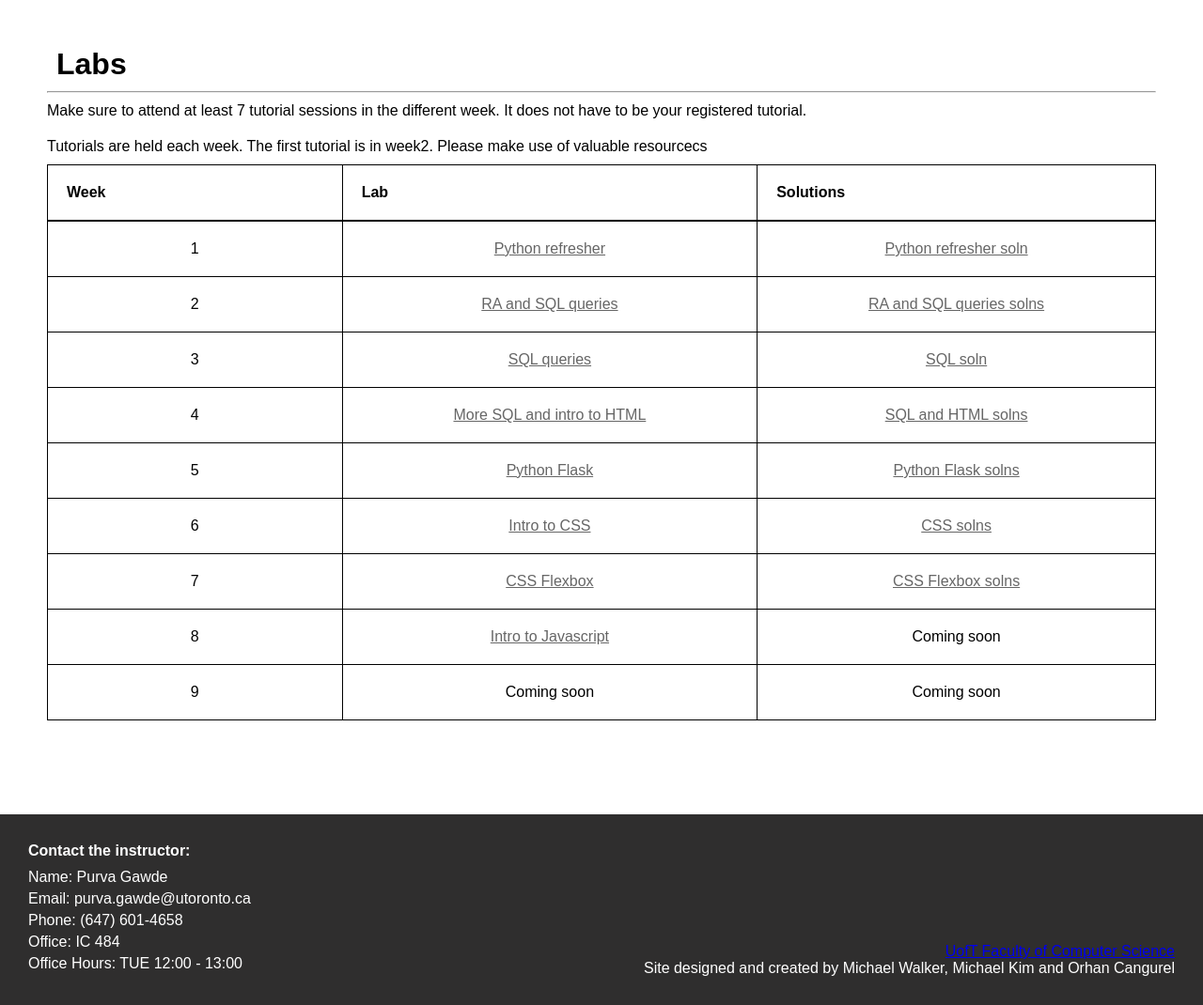
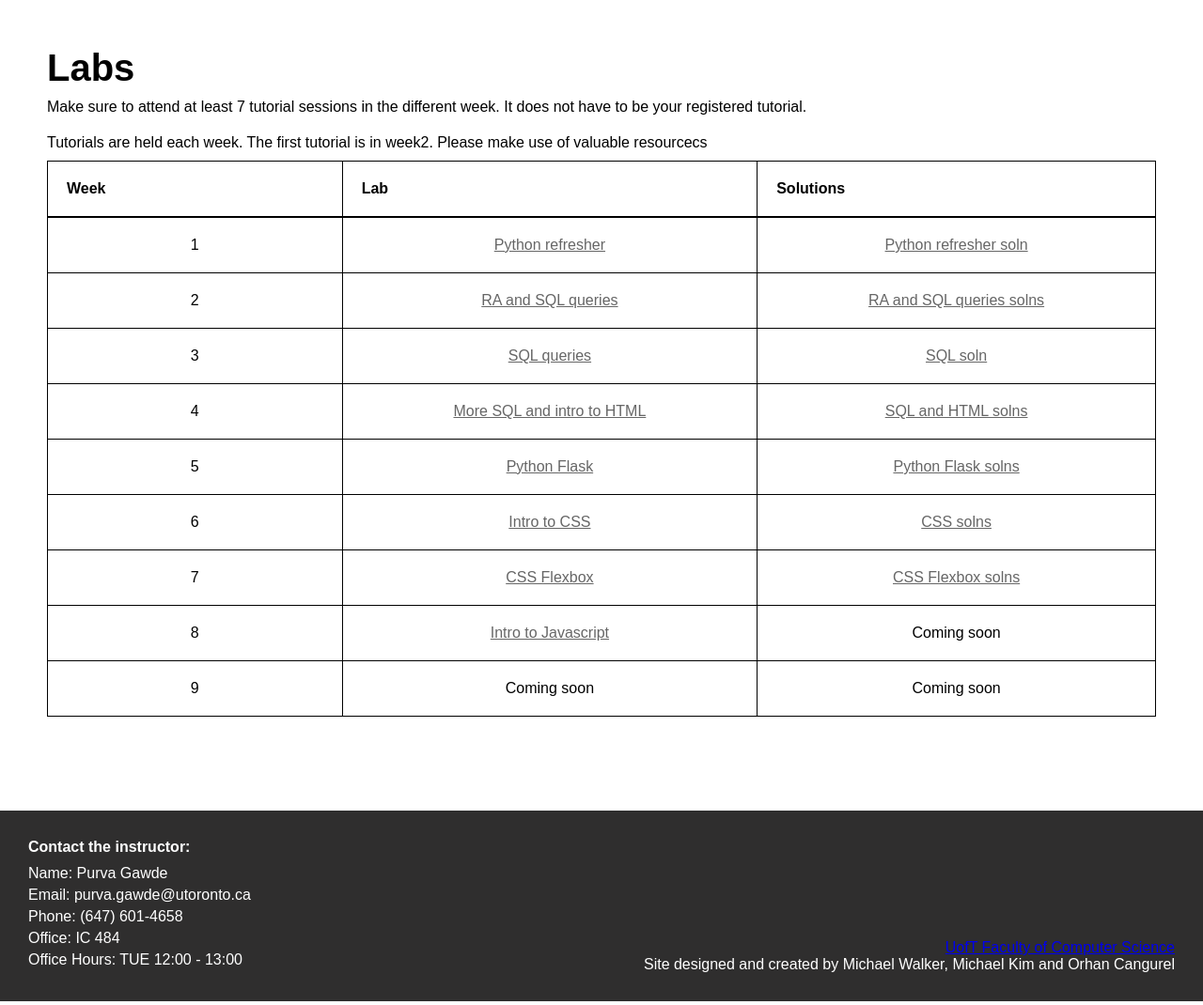
Before and after one commit to MichaelWK04/Assignment3, a Flask app: page /lab in a window 1280 px wide. Shown: the part 65-1135 px from the top of the page at 94% size. Run offline with Flask 3, Linux system fonts and the light colour scheme.

Commit message:
Fixed some inconsistencies

```diff
--- a/static/css/Calendar.css
+++ b/static/css/Calendar.css
@@ -4,8 +4,8 @@
 }
 
 #content h1 {
-  padding: 20px 0px;
-  font-size: 3em;
+  padding-bottom: 20px;
+  font-size: 2.5em;
   font-style: bold;
 }
 
--- a/static/css/Lab.css
+++ b/static/css/Lab.css
@@ -1,6 +1,10 @@
 #content {
   padding: 50px 50px 100px;
   background-color: white;
+}
+
+#content h1 {
+  font-size: 2.5em;
 }
 
 #content p {
--- a/static/css/Lectures.css
+++ b/static/css/Lectures.css
@@ -1,6 +1,10 @@
 #content {
   padding: 50px 50px 100px;
   background-color: white;
+}
+
+#content h1 {
+  font-size: 2.5em;
 }
 
 #content h3 {
--- a/static/css/resources.css
+++ b/static/css/resources.css
@@ -5,7 +5,6 @@
 
 #content h1 {
   font-size: 2.5em;
-  margin-bottom: 0px;
 }
 
 #content h2 {
--- a/static/css/tests.css
+++ b/static/css/tests.css
@@ -1,4 +1,3 @@
-#content a:link,
 #content {
     padding: 50px 50px 100px;
     background-color: white;
--- a/templates/Calendar.html
+++ b/templates/Calendar.html
@@ -13,7 +13,6 @@
     {% block content %}
     <div id="content">
         <h1>Course Calendar</h1>
-        <hr />
         <a
             href="https://calendar.google.com/calendar/u/0?cid=NjFiZWJmM2ZmYWFjYWIyZGUyMWQyYTQwMzdkNjg5Y2RjZjMzYWE2MzU2ZTkwMzY2YTQ0MDAwY2M1YjMxYzU5N0Bncm91cC5jYWxlbmRhci5nb29nbGUuY29t">
             Link for Course Calendar
--- a/templates/Lab.html
+++ b/templates/Lab.html
@@ -12,8 +12,7 @@
     {% extends "template.html" %}
     {% block content %}
     <div id="content">
-        <h6>Labs</h6>
-        <hr />
+        <h1>Labs</h1>
         <p class="info">
             Make sure to attend at least 7 tutorial sessions in the different week.
             It does not have to be your registered tutorial.
--- a/templates/Lectures.html
+++ b/templates/Lectures.html
@@ -12,8 +12,7 @@
     {% extends "template.html" %}
     {% block content %}
     <div id="content">
-        <h3>Lecture Slides</h3>
-        <hr>
+        <h1>Lecture Slides</h1>
         <p class="info">Each week's lecture materials and in class-work</p>
         <div class="tbody">
             <table>
```
